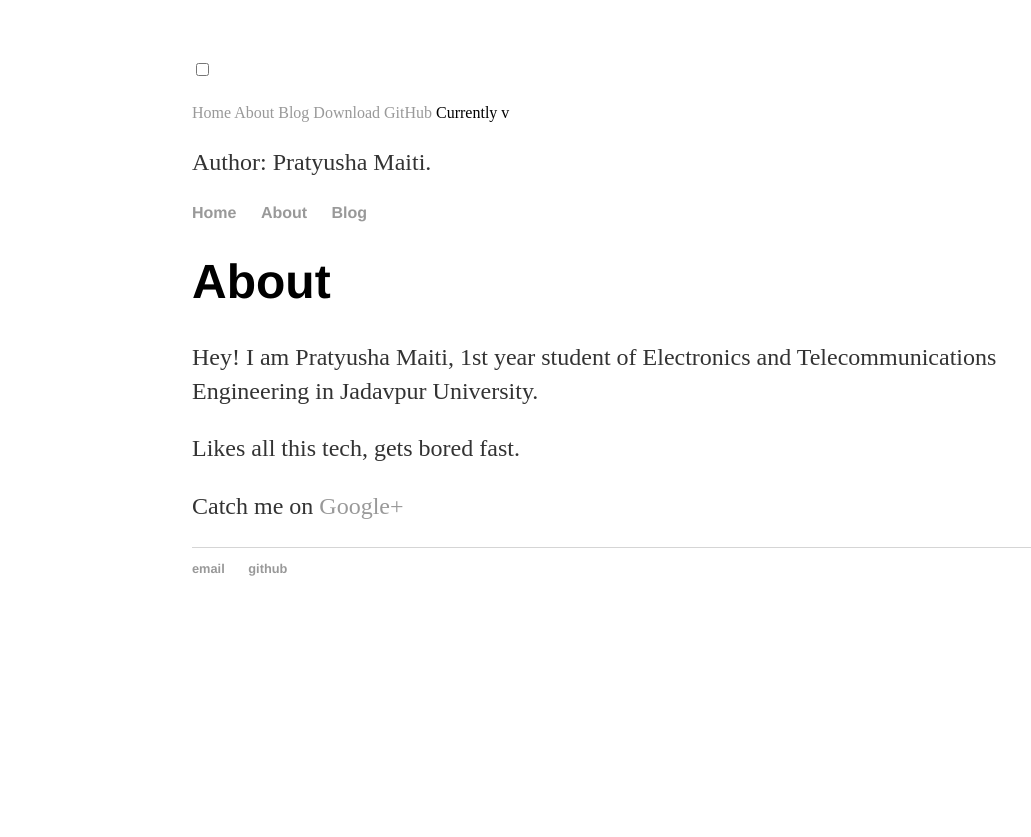
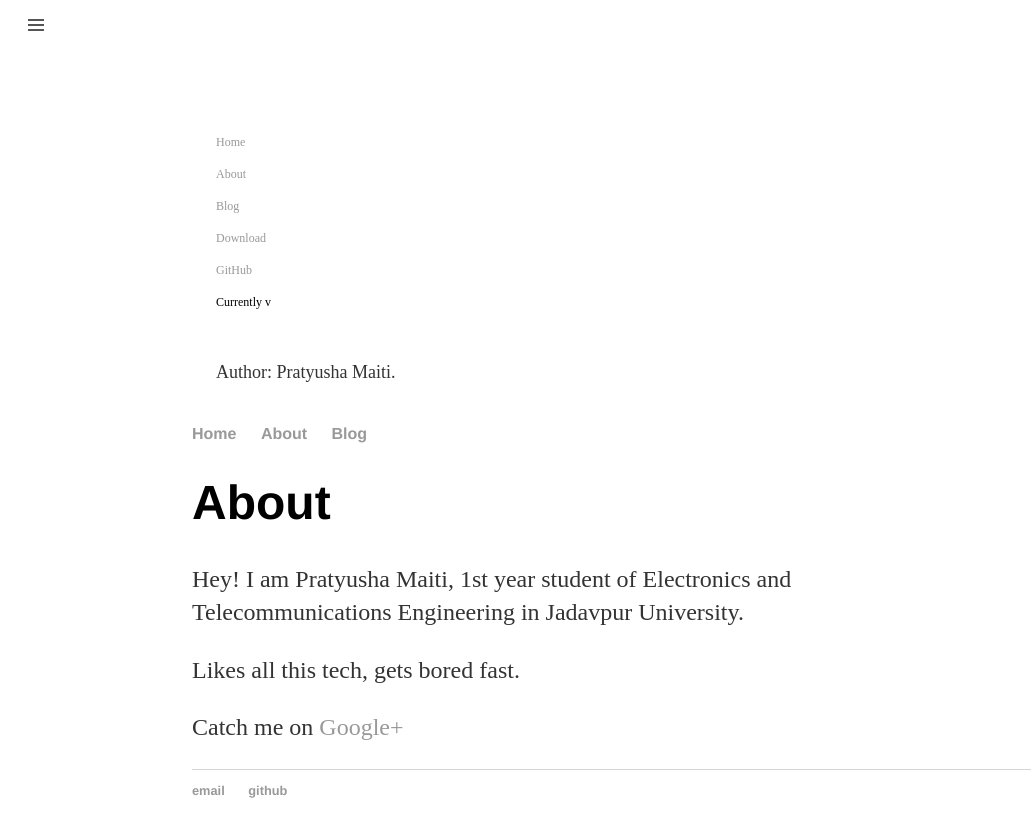
Before and after one commit to pmaiti3/pmaiti3.github.io, a Jekyll site: the page built from about/index.html, in a window 1280 px wide. Shown: the top 837 px of the page, without its empty margins (0-1031 px from the left). Built offline with Jekyll 4.4.1, drawn with Linux system fonts in a browser that asks for light colours.

Commit message:
Add sidebar css.md
Will it work? Fingers crossed. :/

```diff
--- a/_layouts/default.html
+++ b/_layouts/default.html
@@ -5,6 +5,7 @@
 
 			<!-- link to main stylesheet -->
 			<link rel="stylesheet" type="text/css" href="/css/main.css">
+			<link rel="stylesheet" href="/css/sidebar.css">
 
 			<!-- Google Analytics -->
 			<script>
```
